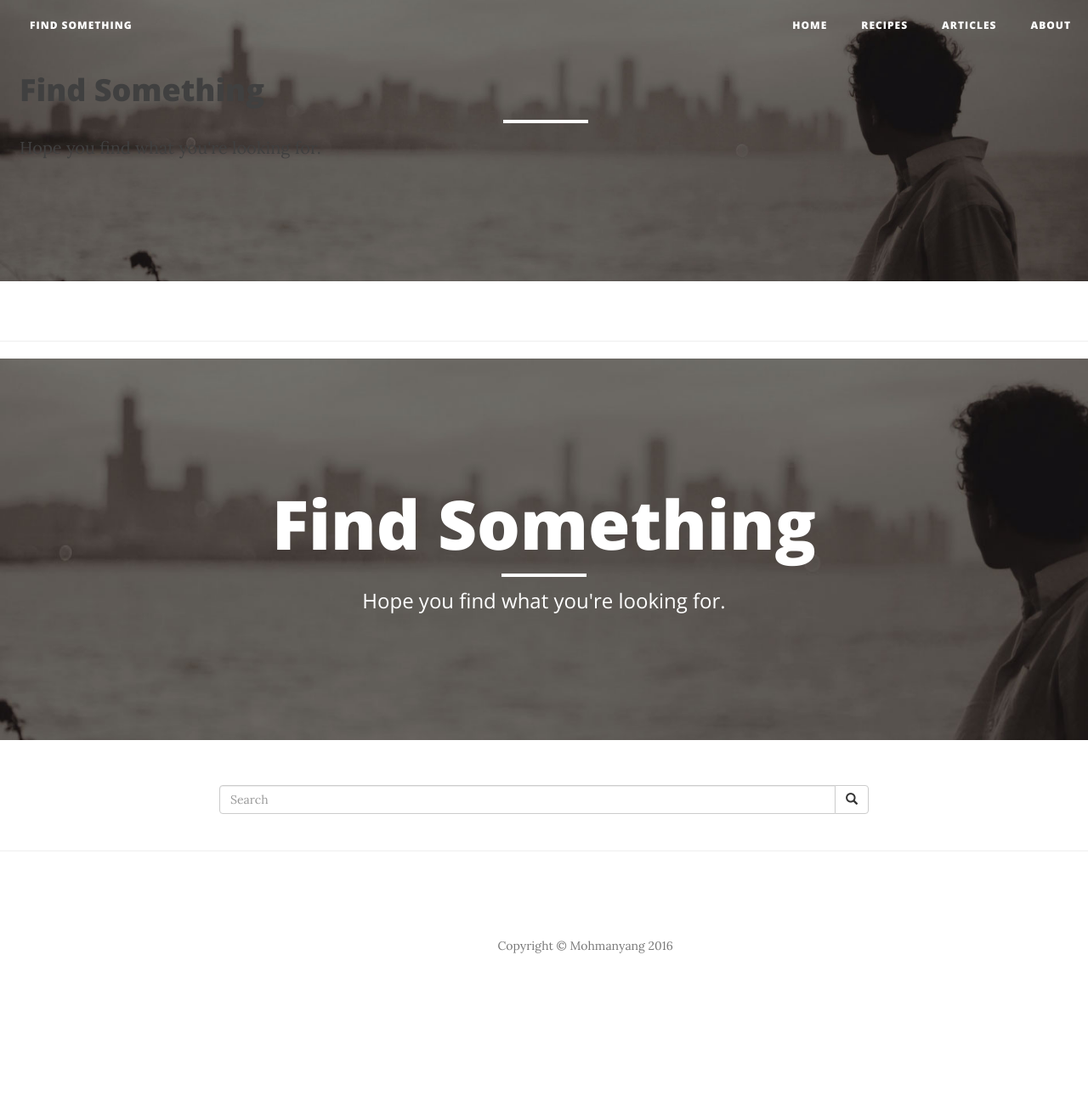
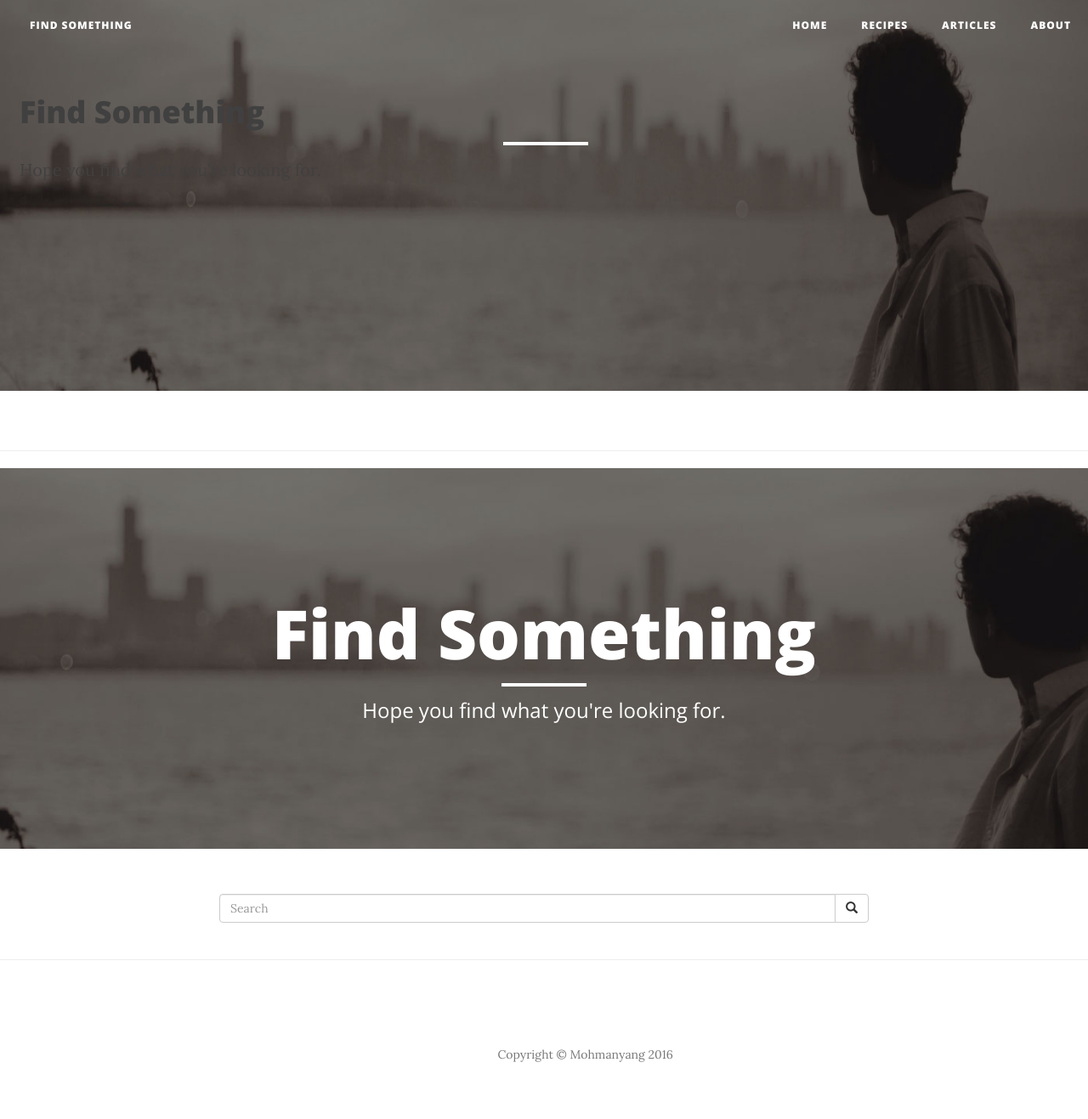
Before and after one commit to LaVillaine/LaVillaine.github.io, a Jekyll site: the page built from find-something.html, in a window 1280 px wide. Shown: the whole page at 85% size. Built offline with Jekyll 4.4.1, drawn with Linux system fonts in a browser that asks for light colours; nearby versions of some CDN libraries; before the commit the page ends 1189 px from its top, so only the background shows below that.

Commit message:
changed site header

```diff
--- a/_includes/site-header.html
+++ b/_includes/site-header.html
@@ -3,7 +3,7 @@
 	<div id="myCarousel" class="carousel slide">
 		<div class="carousel-inner">
 			<div class="item active header-offset">
-				<img style="width: 100%;max-height: 460px" src='{% if page.image %}{{site.url}}{{page.image}}{% else %}{{site.url}}/img/default-bg.jpg{% endif %}' class="img-responsive">
+				<img style="width: 100%;height: 460px" src='{% if page.image %}{{site.url}}{{page.image}}{% else %}{{site.url}}/img/default-bg.jpg{% endif %}' class="img-responsive">
 				<div style="position: absolute;top: 20%; left: 1.8%; right: auto; width: 96.66666666666666%">
 				<!--div class="carousel-caption"-->
 					<div class="site-heading">
```
